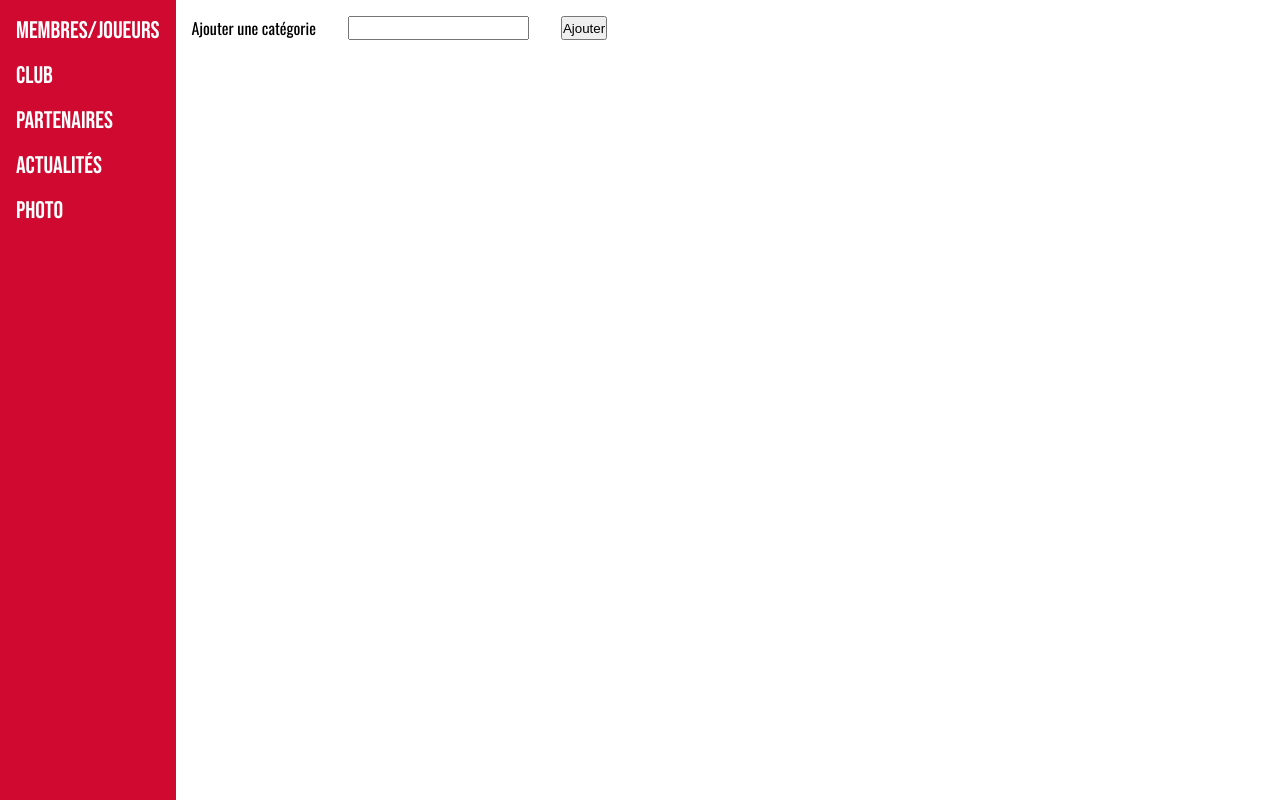
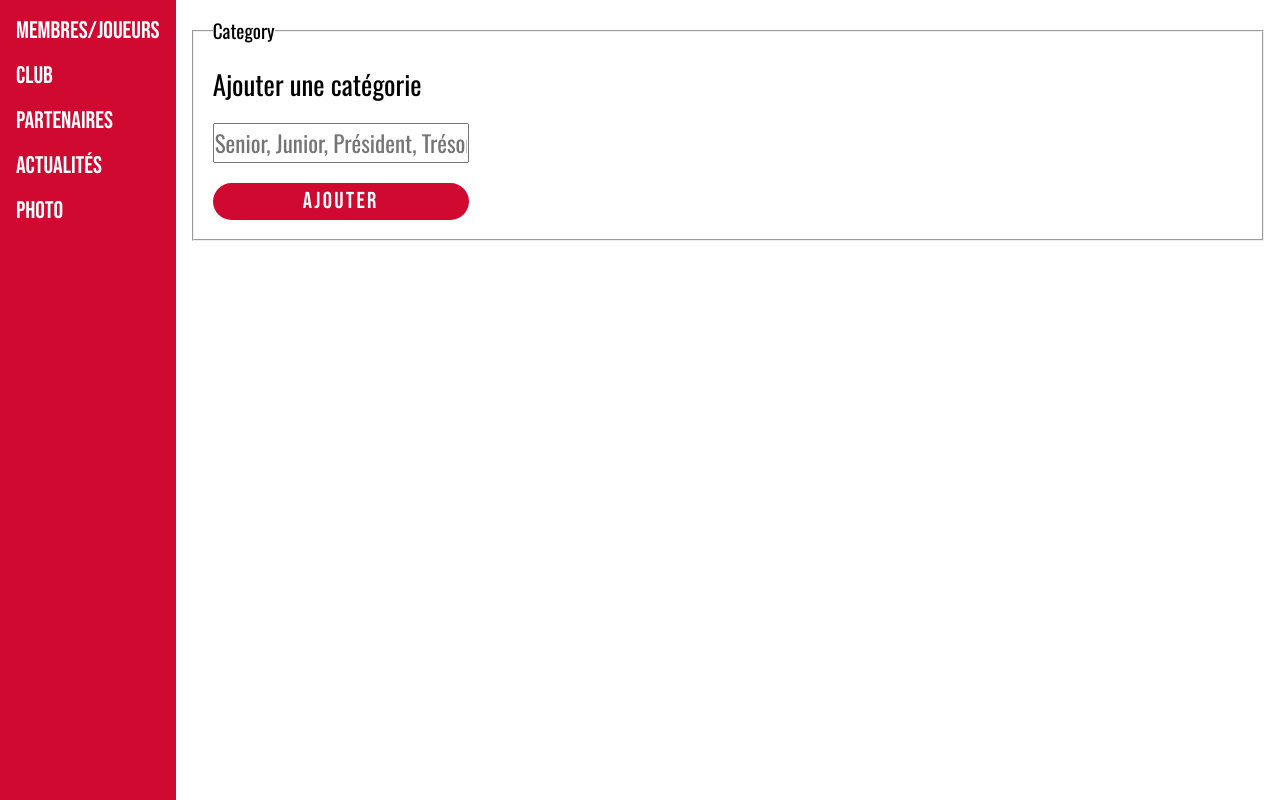
Before and after one commit to JP-Lefever/effca, a Next.js app: page /admin/addCategory in a window 1280 px wide. Built offline with nearby package versions, Linux system fonts and the light colour scheme.

Commit message:
feat: add styles

```diff
--- a/src/app/globals.css
+++ b/src/app/globals.css
@@ -16,4 +16,6 @@ body{
     --black-text : #2E2E29;
     --black-dark : #000000FF;
     --padding-section : 1em;
+    --border-radius-button : 20px;
+
 }
--- a/src/app/layout.tsx
+++ b/src/app/layout.tsx
@@ -17,7 +17,7 @@ export default function RootLayout({
   children: React.ReactNode;
 }>) {
   return (
-    <html lang="fr" className={`${titleFont.variable}`}>
+    <html lang="fr" className={`${titleFont.variable} ${paragraphFont.variable}`}>
       <body className={`${paragraphFont.className} `}>
       <ToastContainer
           position="top-right"
--- a/src/assets/data/category/category.json
+++ b/src/assets/data/category/category.json
@@ -1,4 +1,5 @@
 {
+  "legend" : "Category",
   "category" : "Ajouter une catégorie",
   "example" : ["Senior, Junior, Président", "Trésorier","..."],
   "button" : "Ajouter"
--- a/src/assets/fonts/fonts.ts
+++ b/src/assets/fonts/fonts.ts
@@ -9,4 +9,5 @@ export const titleFont = Bebas_Neue({
 export const paragraphFont = Oswald({
     weight : "400",
     subsets : ['latin'],
+    variable : "--paragraph-font",
 })
--- a/src/features/category/components/addCategoryForm/AddCategoryForm.tsx
+++ b/src/features/category/components/addCategoryForm/AddCategoryForm.tsx
@@ -17,22 +17,25 @@ export default function AddCategoryForm() {
         const response = await addCategory(data)
 
         if(response.success){
-            toast.success(`La catégorie ${response.data.label} a bien été créé`)
+            toast.success(`La catégorie ${response.data.label} a bien été ajoutée`)
             reset()
         }
     }
 
     return (<>
 
-    <section >
+    <section className={styles.section} >
         <form onSubmit={handleSubmit(onSubmit)} className={styles.form}>
+            <fieldset>
+            <legend>{dataCategory.legend}</legend>
             <label htmlFor={"label"}>{dataCategory.category}</label>
-            <input type={"text"} {...register("label", { required: dataError.require, pattern:{
+            <input type={"text"} placeholder={dataCategory.example.join(', ')} {...register("label", { required: dataError.require, pattern:{
                 value : /[a-zA-Z0-9]/g,
                 message: dataError.pattern
                 } })} />
-            <button type={"submit"}>{dataCategory.button}</button>
+            <button className={styles.button} type={"submit"}>{dataCategory.button}</button>
             {errors.label && (<p>{errors.label.message as string}</p>)}
+            </fieldset>
         </form>
     </section>
     </>)
--- a/src/features/category/components/addCategoryForm/addCategoryForm.module.css
+++ b/src/features/category/components/addCategoryForm/addCategoryForm.module.css
@@ -1,4 +1,36 @@
-.form {
+
+
+.section fieldset {
     display: flex;
-    gap:2em;
+    flex-direction: column;
+    justify-content: space-between;
+    padding: var(--padding-section);
+    gap : 1em;
+    font-size: 1.2em;
 }
+
+
+.section button {
+    background-color: var(--red-main);
+    width: 20vw;
+    padding: 0.2em;
+    border-radius: var(--border-radius-button);
+    border: none;
+    color: var(--white-main);
+    font-family: var(--title-font),sans-serif;
+    letter-spacing: 0.1em;
+    font-size: 1.2em;
+}
+.section label {
+    font-size: 1.4em;
+}
+
+.section input{
+    width : 20vw;
+    height: 5vh;
+    font-family: var(--paragraph-font),sans-serif;
+    font-size: 1.2em;
+}
+.section p {
+    color: var(--red-main);
+}
--- a/src/features/category/repository.ts
+++ b/src/features/category/repository.ts
@@ -11,6 +11,7 @@ try {
     })
 
     return {success : true, data : newCategory}
+
 }catch(err) {
     console.error(err)
     return {success : false, error : "Une erreur est survenue" }
```
